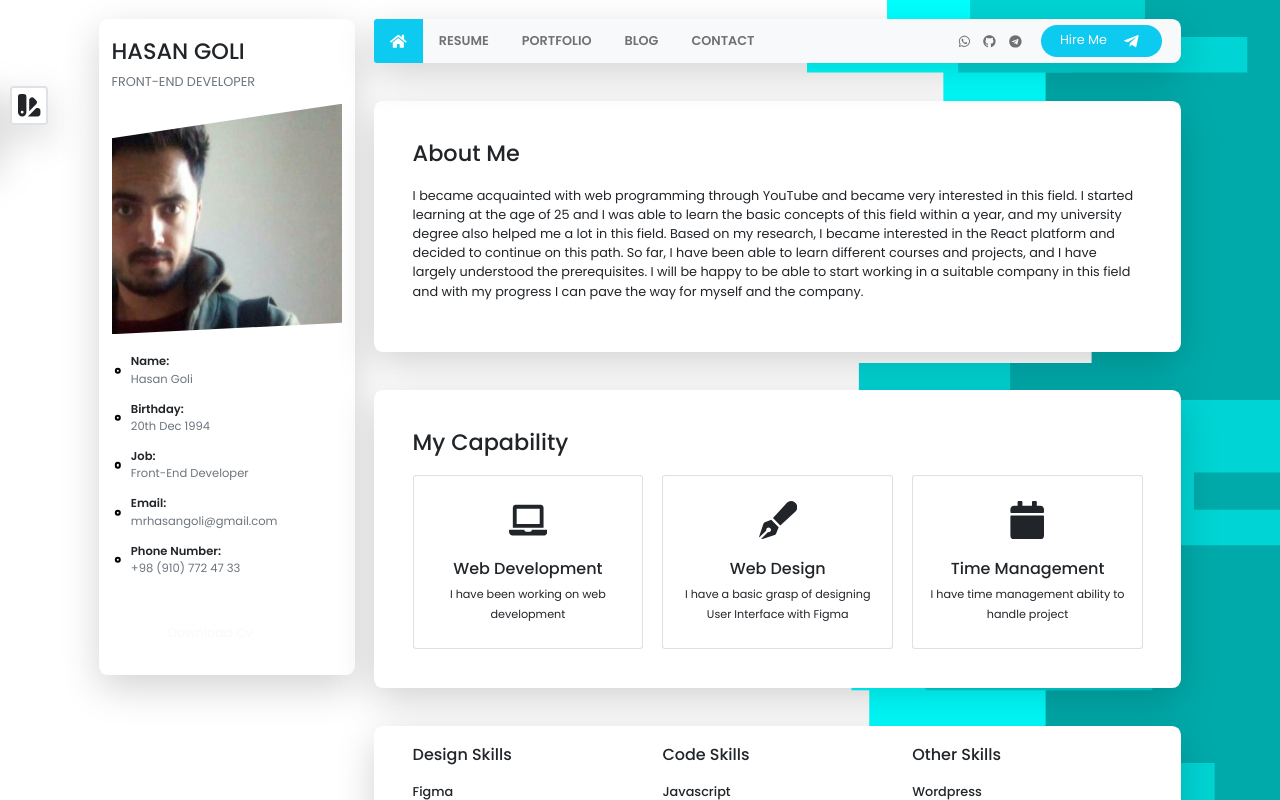
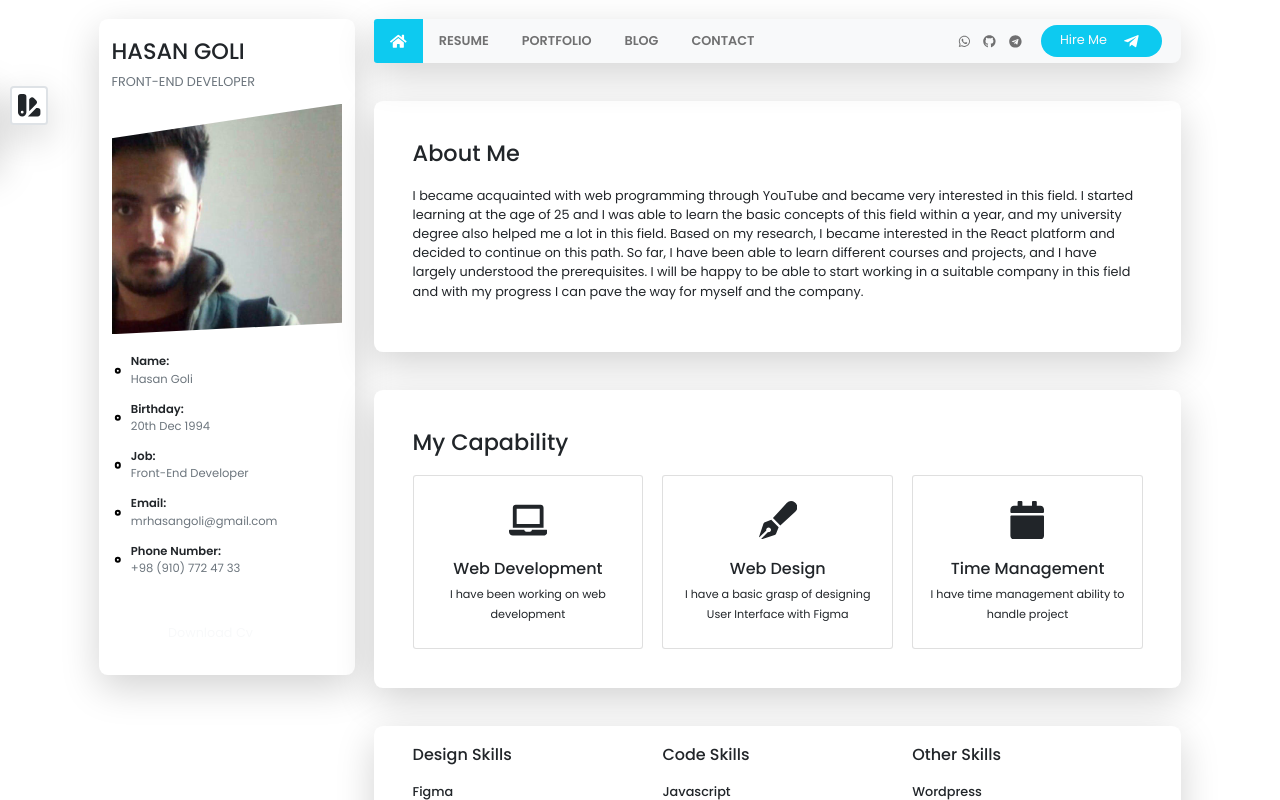
Before and after one commit to hasangoli/myfolio_source, a React app: page / in a window 1280 px wide. Shown: the top 800 px of the page. Built offline with nearby package versions, Linux system fonts and the light colour scheme.

Commit message:
BG removed and bugs removed

```diff
--- a/src/App.js
+++ b/src/App.js
@@ -15,7 +15,7 @@ const App = () => {
   }, [color]);
 
   return (
-    <div className="app p-lg-4 p-0 pt-5">
+    <div className="app p-lg-4 p-0 pt-5 bg-white">
       <div className="container row m-auto">
         <div className="col-lg-3 pb-5 pb-lg-0 col-12">
           <Sidebar color={color} />
--- a/src/components/ColorChanger.js
+++ b/src/components/ColorChanger.js
@@ -2,7 +2,7 @@ import { useState } from "react";
 import { HiColorSwatch } from "react-icons/hi";
 
 const ColorChanger = ({ setColor }) => {
-  const color01 = "#0dcaf0";
+  const color01 = "#0DCAF0";
   const color02 = "#6C4A4A";
   const color03 = "#FF5151";
   const color04 = "#125C13";
--- a/src/index.scss
+++ b/src/index.scss
@@ -19,12 +19,12 @@ body {
   }
 
   &::-webkit-scrollbar-thumb {
-    background-color: #fff;
+    background-color: #000;
     border-radius: 10vw;
   }
 
   &::-webkit-scrollbar-track {
-    background: #00aaaa;
+    background: #fff;
   }
 
   .mobile-nav-close {
@@ -42,7 +42,7 @@ body {
   }
 
   .app {
-    background: url("./images/bg.svg") center center/cover fixed;
+    // background: url("./images/bg.svg") center center/cover fixed;
     z-index: 5;
     width: 100vw;
     min-height: 100vh;
```
Also changed, not shown: src/images/bg.svg (deleted).
